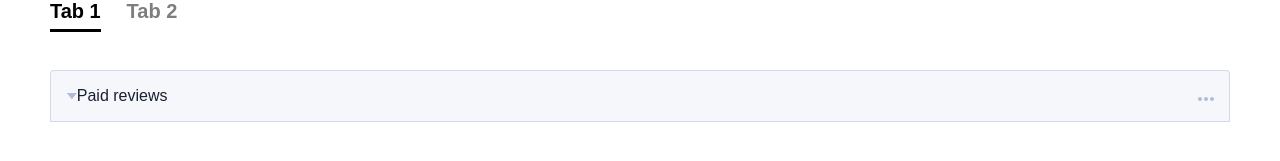
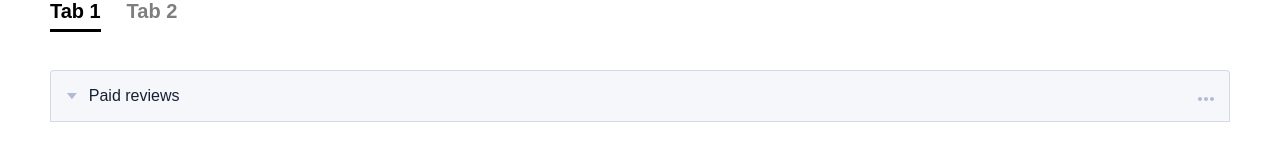
Before and after one commit to liranalon1/budget-allocation-react, a React (Vite) app: page / in a window 1280 px wide. Shown: the part 215-376 px from the top of the page. Built offline with nearby package versions, Linux system fonts and the light colour scheme; a web font is replaced by a local one.

Commit message:
fix channel row Input on blur

```diff
--- a/src/components/Channel/ChannelRow/ChannelRow.jsx
+++ b/src/components/Channel/ChannelRow/ChannelRow.jsx
@@ -31,7 +31,7 @@ const ChannelRow = ({
             if (i.id === data.id) {
                 const obj = {
                     id: data.id,
-                    name: value,
+                    name: value === '' ? 'New Channel' : value,
                 };
                 return { ...i, ...obj };
             }
@@ -55,12 +55,13 @@ const ChannelRow = ({
                 <input
                     type="text"
                     value={value}
+                    onClick={(e) => e.stopPropagation()}
                     onChange={(e) => handleChannelName(e.target.value)}
                     onBlur={(e) => handleInputBlur(e.target.value)}
                     autoFocus
                 />
             ) : (
-                data.name
+                <div className="channel-name">{data.name}</div>
             )}
 
             <EditChannel data={data} setIsEditMode={setIsEditMode} />
--- a/src/components/Channel/ChannelRow/ChannelRow.scss
+++ b/src/components/Channel/ChannelRow/ChannelRow.scss
@@ -12,4 +12,14 @@
             transform: rotate(180deg);
         }
     }
+
+    .channel-name {
+        padding: 0 0.75rem;
+    }
+
+    input {
+        border: inherit;
+        background: #fff;
+        padding: 0 0.75rem;
+    }
 }
```
